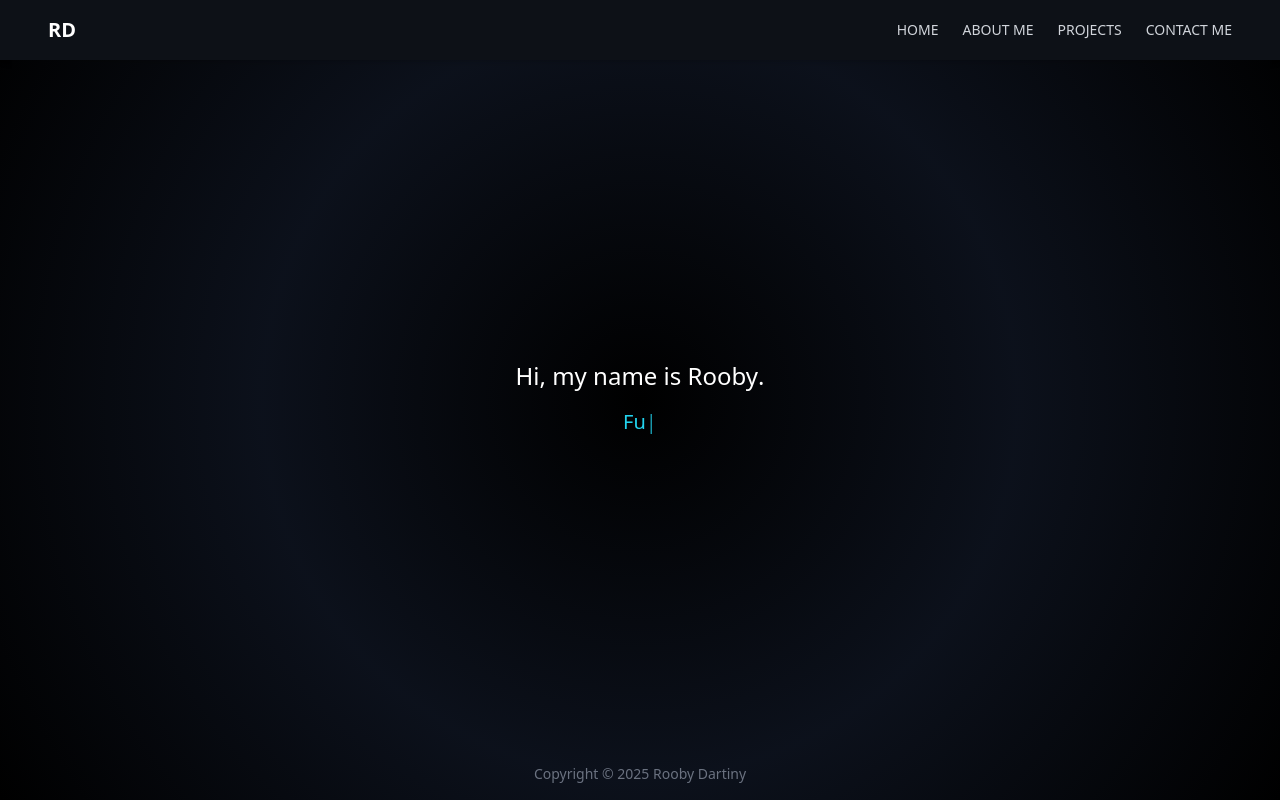
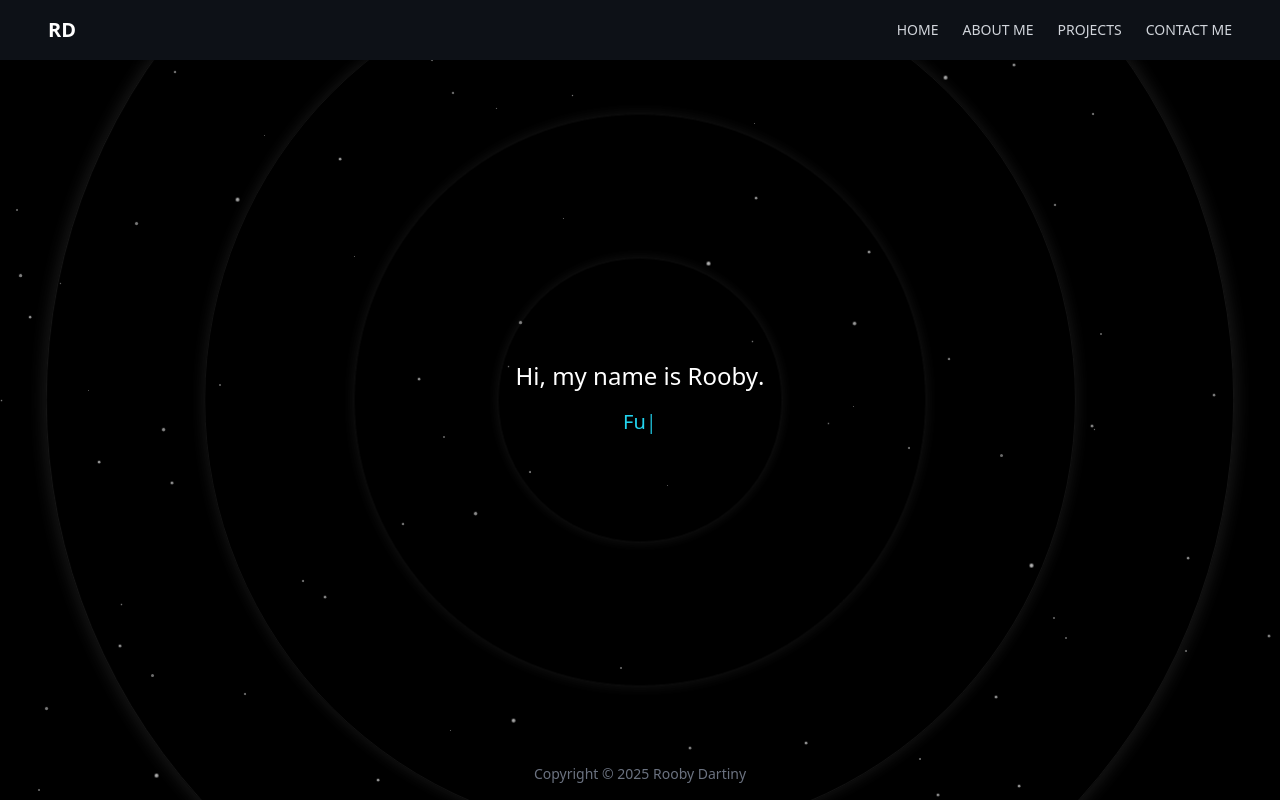
Before and after one commit to RoobyD/portfolio-website, a React (Vite) app: page / in a window 1280 px wide. Built offline with nearby package versions, Linux system fonts and the light colour scheme.

Commit message:
new design aspect added

```diff
--- a/src/App.jsx
+++ b/src/App.jsx
@@ -1,6 +1,6 @@
 import React, { useState, useEffect } from 'react';
 
-function App() {
+// Move quotes outside the component to keep them stable
 const quotes = [
   'Computer Science Student',
   'Full-Stack Developer',
@@ -8,9 +8,22 @@ function App() {
   'Problem Solver'
 ];
 
+function App() {
   const [currentText, setCurrentText] = useState('');
   const [currentIndex, setCurrentIndex] = useState(0);
   const [isDeleting, setIsDeleting] = useState(false);
+
+  // Generate stars once on mount
+  const [stars] = useState(() =>
+    Array.from({ length: 80 }, (_, i) => ({
+      id: i,
+      top: Math.random() * 100,
+      left: Math.random() * 100,
+      size: Math.random() * 2 + 1,
+      opacity: Math.random() * 0.6 + 0.3,
+      delay: Math.random() * 5
+    }))
+  );
 
   useEffect(() => {
     const current = quotes[currentIndex];
@@ -32,6 +45,42 @@ function App() {
 
   return (
     <div className="min-h-screen flex flex-col bg-black text-white font-sans relative overflow-hidden">
+      {/* Glowing Ring + Star Background */}
+      <div className="absolute inset-0 z-0 flex items-center justify-center pointer-events-none">
+        {/* Rings */}
+        {[...Array(5)].map((_, i) => (
+          <div
+            key={`ring-${i}`}
+            className="absolute rounded-full border border-white animate-glowRing"
+            style={{
+              width: `${300 + i * 300}px`,
+              height: `${300 + i * 300}px`,
+              opacity: 0.1 + i * 0.05,
+              animationDelay: `${i * 0.4}s`
+            }}
+          />
+        ))}
+
+        {/* Stars */}
+        {stars.map((star) => (
+          <div
+            key={`star-${star.id}`}
+            className="absolute bg-white rounded-full"
+            style={{
+              width: `${star.size}px`,
+              height: `${star.size}px`,
+              top: `${star.top}%`,
+              left: `${star.left}%`,
+              opacity: star.opacity,
+              animation: `pulse 4s ease-in-out ${star.delay}s infinite`
+            }}
+          />
+        ))}
+
+        {/* Overlay to tone it down slightly */}
+        <div className="absolute inset-0 bg-black opacity-30" />
+      </div>
+
       {/* Navbar */}
       <header className="w-full py-4 px-6 md:px-12 flex justify-between items-center bg-[#0d1117] shadow-md z-10">
         <div className="text-xl font-bold">RD</div>
@@ -43,17 +92,10 @@ function App() {
         </nav>
       </header>
 
-      {/* Background (optional canvas or static) */}
-      <div className="absolute inset-0 z-0">
-        <div className="w-full h-full bg-[radial-gradient(circle_at_center,_var(--tw-gradient-stops))] from-transparent via-[#111827] to-black opacity-70" />
-      </div>
-
       {/* Hero Section */}
       <main className="flex-grow flex flex-col items-center justify-center text-center px-4 z-10">
-        <div className="mb-4">
-          <h1 className="text-xl md:text-2xl font-light leading-relaxed">
+        <div className="mb-4 text-xl md:text-2xl font-light leading-relaxed">
           Hi, my name is <span className="font-medium">Rooby</span>.
-          </h1>
         </div>
         <div className="text-lg md:text-xl text-cyan-400 h-10 animate-fade-in">
           {currentText}<span className="animate-pulse">|</span>
@@ -64,6 +106,44 @@ function App() {
       <footer className="text-sm text-gray-500 text-center py-4 z-10">
         Copyright © {new Date().getFullYear()} Rooby Dartiny
       </footer>
+
+      {/* Custom Styles */}
+      <style>
+        {`
+          @keyframes pulseRing {
+            0% {
+              transform: scale(0.95);
+              opacity: 0.08;
+              box-shadow: 0 0 10px 2px white;
+            }
+            50% {
+              transform: scale(1.05);
+              opacity: 0.2;
+              box-shadow: 0 0 25px 6px white;
+            }
+            100% {
+              transform: scale(0.95);
+              opacity: 0.08;
+              box-shadow: 0 0 10px 2px white;
+            }
+          }
+
+          @keyframes pulse {
+            0%, 100% {
+              transform: scale(1);
+              opacity: 0.6;
+            }
+            50% {
+              transform: scale(1.3);
+              opacity: 1;
+            }
+          }
+
+          .animate-glowRing {
+            animation: pulseRing 5.5s ease-in-out infinite;
+          }
+        `}
+      </style>
     </div>
   );
 }
```
Lines whose indentation alone changed are shown as unchanged.
